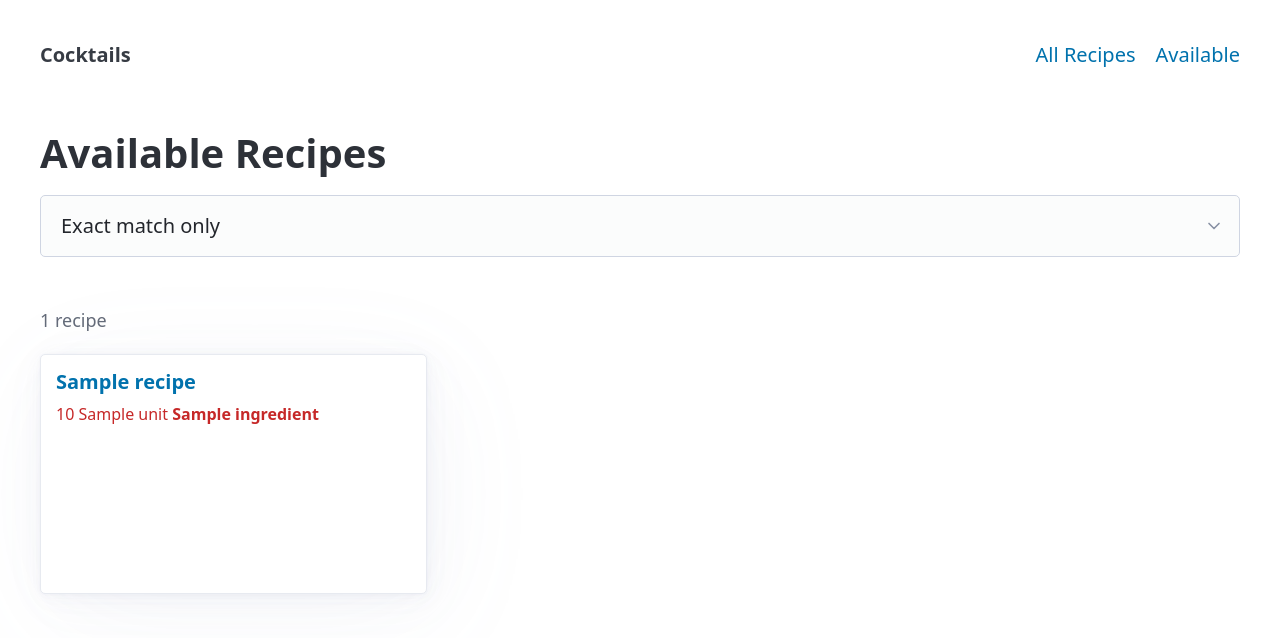
After one commit to dgipps/cocktail-recipes, a Django app: template src/recipes/templates/recipes/available.html in a window 1280 px wide. The commit adds this page. Shown: the top 638 px of the page. Run offline with Django 3.2, Linux system fonts and the light colour scheme; the template is opened without the code that fills it: most values are stand-ins (such as "Sample title", 1, 10 or a date in 2020); some libraries are stand-ins or nearby versions.

Commit message:
Add available recipes view with color-coded ingredients
Shows recipes user can make based on their inventory with a depth
filter for category matching. Ingredients are color-coded: green
for exact matches, orange for category matches, red for missing.

🤖 Generated with [Claude Code](https://claude.com/claude-code)

Co-Authored-By: Claude Opus 4.5 <noreply@anthropic.com>

```diff
--- /dev/null
+++ b/src/recipes/templates/recipes/available.html
@@ -0,0 +1,24 @@
+{% extends "recipes/base.html" %}
+
+{% block title %}Available Recipes - Cocktails{% endblock %}
+
+{% block content %}
+<h1>Available Recipes</h1>
+
+<div class="search-box">
+    <select name="depth"
+            hx-get="{% url 'available_recipes' %}"
+            hx-trigger="change"
+            hx-target="#results"
+            hx-push-url="true">
+        <option value="0" {% if max_depth == 0 %}selected{% endif %}>Exact match only</option>
+        <option value="1" {% if max_depth == 1 %}selected{% endif %}>Same category</option>
+        <option value="2" {% if max_depth == 2 %}selected{% endif %}>Parent category</option>
+        <option value="3" {% if max_depth == 3 %}selected{% endif %}>Any ancestor</option>
+    </select>
+</div>
+
+<div id="results">
+    {% include "recipes/partials/available_results.html" %}
+</div>
+{% endblock %}
--- a/src/recipes/templates/recipes/base.html
+++ b/src/recipes/templates/recipes/base.html
@@ -66,6 +66,15 @@
             font-size: 0.9rem;
             margin-bottom: 1rem;
         }
+        .ing-exact {
+            color: #2e7d32;
+        }
+        .ing-category {
+            color: #f57c00;
+        }
+        .ing-missing {
+            color: #c62828;
+        }
     </style>
 </head>
 <body>
@@ -76,6 +85,7 @@
             </ul>
             <ul>
                 <li><a href="{% url 'recipe_list' %}">All Recipes</a></li>
+                <li><a href="{% url 'available_recipes' %}">Available</a></li>
             </ul>
         </nav>
     </header>
--- /dev/null
+++ b/src/recipes/templates/recipes/partials/available_results.html
@@ -0,0 +1,21 @@
+<p class="recipe-count">{{ recipes|length }} recipe{{ recipes|length|pluralize }}</p>
+
+<div class="recipe-grid">
+    {% for recipe in recipes %}
+    <article class="recipe-card">
+        <h3><a href="{% url 'recipe_detail' recipe.slug %}">{{ recipe.name }}</a></h3>
+        <ul class="ingredients">
+            {% for ri in recipe.recipe_ingredients.all|slice:":6" %}
+            <li class="{% if ri.ingredient.id in exact_match_ids %}ing-exact{% elif ri.ingredient.id in category_match_ids %}ing-category{% else %}ing-missing{% endif %}">{% if ri.amount %}{{ ri.display_amount }} {% endif %}{% if ri.unit %}{{ ri.unit }} {% endif %}<strong>{{ ri.ingredient.name }}</strong></li>
+            {% endfor %}
+        </ul>
+        {% with extra=recipe.recipe_ingredients.count|add:"-6" %}
+        {% if extra > 0 %}
+        <div class="more-ingredients">+ {{ extra }} more ingredient{{ extra|pluralize }}</div>
+        {% endif %}
+        {% endwith %}
+    </article>
+    {% empty %}
+    <p>No recipes available with your current inventory.</p>
+    {% endfor %}
+</div>
--- a/src/recipes/urls.py
+++ b/src/recipes/urls.py
@@ -6,5 +6,6 @@ from . import views
 
 urlpatterns = [
     path("", views.recipe_list, name="recipe_list"),
+    path("available/", views.available_recipes, name="available_recipes"),
     path("<slug:slug>/", views.recipe_detail, name="recipe_detail"),
 ]
```
Also changed, not shown: src/recipes/views.py (+82 -0 lines).
